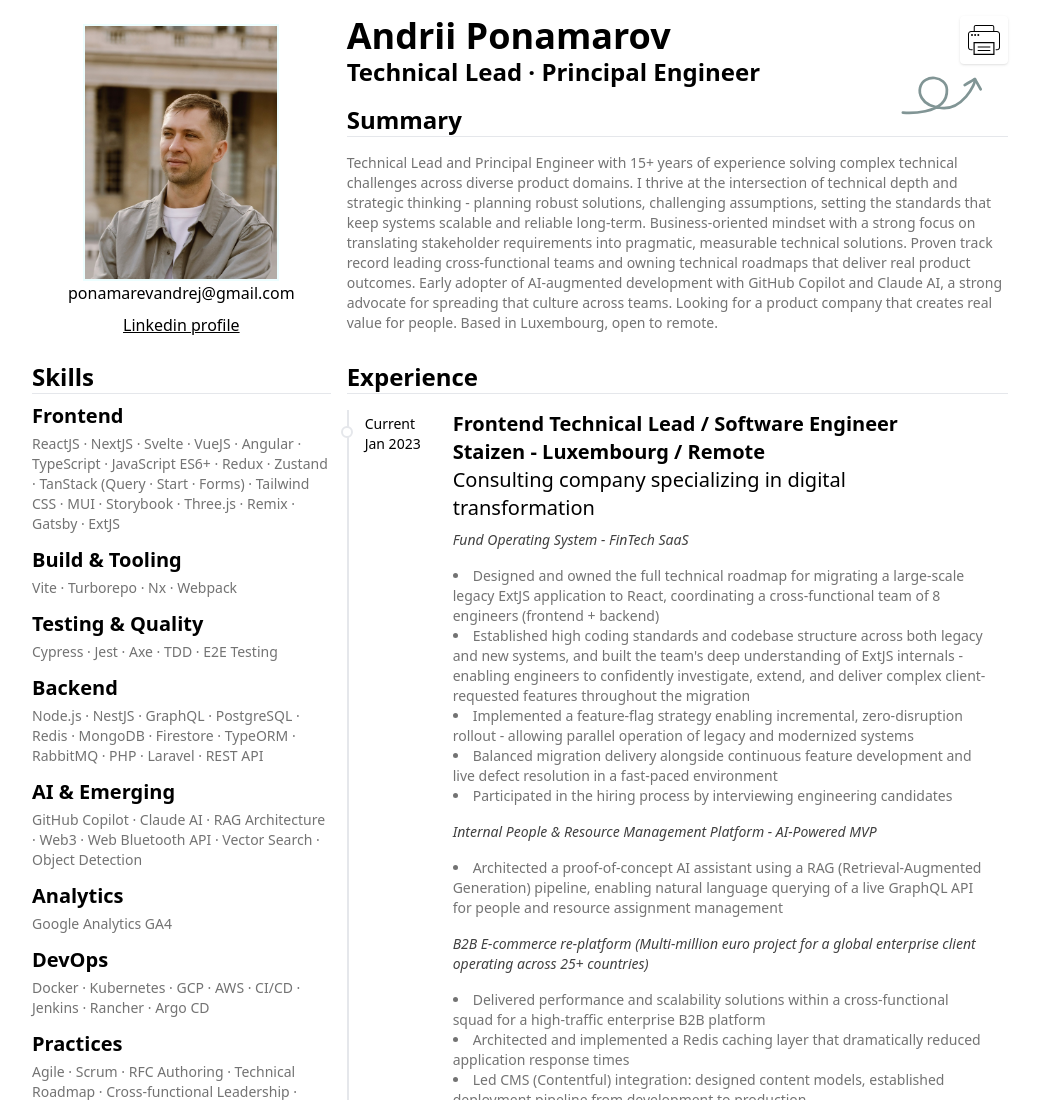
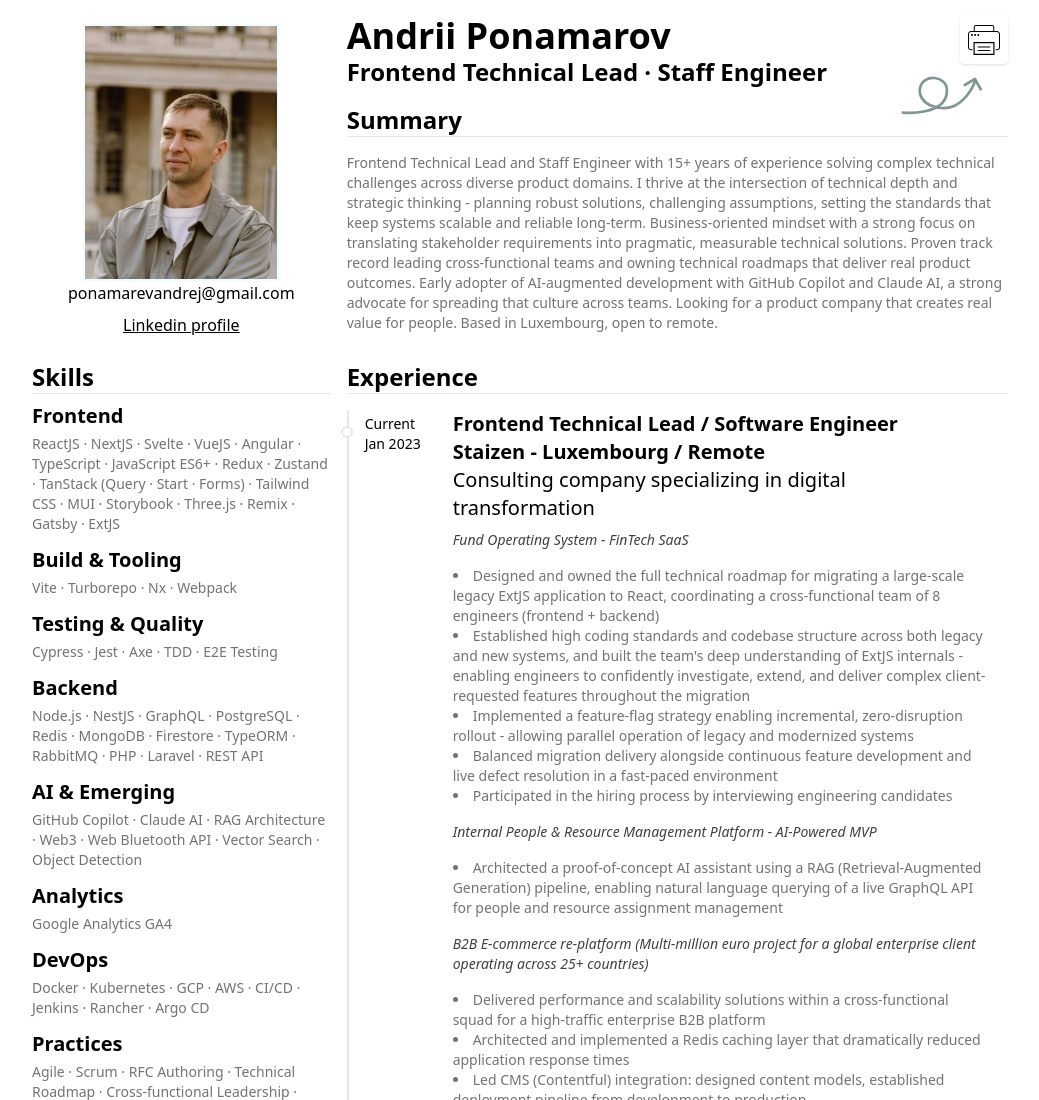
Before and after one commit to dresha-dev/cv, a Gatsby site: page / in a window 1280 px wide. Shown: the top 1100 px of the page, without its empty margins (128-1167 px from the left). Built offline with nearby package versions, Linux system fonts and the light colour scheme; Gatsby itself is replaced by a stand-in of ours.

Commit message:
update title

```diff
--- a/src/components/Summary.tsx
+++ b/src/components/Summary.tsx
@@ -4,13 +4,13 @@ const Summary = () => (
   <section className="my-4 print:my-0 flex flex-col ">
     <h2 className="mb-4 border-b">Summary</h2>
     <p className="text-neutral-500">
-      Technical Lead and Principal Engineer with 15+ years of experience solving
-      complex technical challenges across diverse product domains. I thrive at
-      the intersection of technical depth and strategic thinking - planning
-      robust solutions, challenging assumptions, setting the standards that keep
-      systems scalable and reliable long-term. Business-oriented mindset with a
-      strong focus on translating stakeholder requirements into pragmatic,
-      measurable technical solutions. Proven track record leading
+      Frontend Technical Lead and Staff Engineer with 15+ years of experience
+      solving complex technical challenges across diverse product domains. I
+      thrive at the intersection of technical depth and strategic thinking -
+      planning robust solutions, challenging assumptions, setting the standards
+      that keep systems scalable and reliable long-term. Business-oriented
+      mindset with a strong focus on translating stakeholder requirements into
+      pragmatic, measurable technical solutions. Proven track record leading
       cross-functional teams and owning technical roadmaps that deliver real
       product outcomes. Early adopter of AI-augmented development with GitHub
       Copilot and Claude AI, a strong advocate for spreading that culture across
--- a/src/components/Title.tsx
+++ b/src/components/Title.tsx
@@ -8,7 +8,7 @@ const Title: React.FC<IProps> = ({ className = "" }) => (
   <section className={`flex flex-col relative ${className} float-left`}>
     <PrintButton />
     <h1>Andrii Ponamarov</h1>
-    <h2>Technical Lead · Principal Engineer</h2>
+    <h2>Frontend Technical Lead · Staff Engineer</h2>
   </section>
 );
 
```
